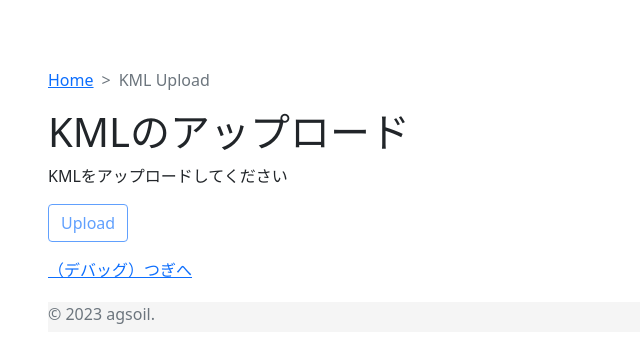
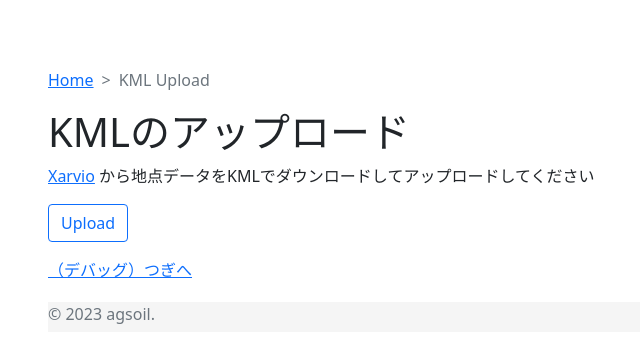
Before and after one commit to duri0214/soil_analysis, a Django app: page /routesuggest/upload in a window 1280 px wide. Shown: the top 363 px of the page, without its empty margins (37-677 px from the left). Run offline with Django 4.2, Linux system fonts and the light colour scheme; parts of the project's set-up code (start-up, migrations or seed data) failed here and were passed over; some libraries are stand-ins or nearby versions.

Commit message:
disabledを解除

```diff
--- a/crm/templates/crm/routesuggest/form.html
+++ b/crm/templates/crm/routesuggest/form.html
@@ -10,11 +10,11 @@
 {% endblock %}
 {% block content %}
     <h1>KMLのアップロード</h1>
-    <p>KMLをアップロードしてください</p>
+    <p><a href="https://fm.xarvio.com/jp/ja_jp/login" target="_blank" rel="noopener noreferrer">Xarvio</a> から地点データをKMLでダウンロードしてアップロードしてください</p>
     <form method="post" enctype="multipart/form-data">
         {% csrf_token %}
         {{ form.as_p }}
-        <button disabled class="btn btn-outline-primary mb-3" type="submit">Upload</button>
+        <button class="btn btn-outline-primary mb-3" type="submit">Upload</button>
     </form>
     <a href="{% url 'crm:routesuggest_success' %}">（デバッグ）つぎへ</a>
 {% endblock %}
```
